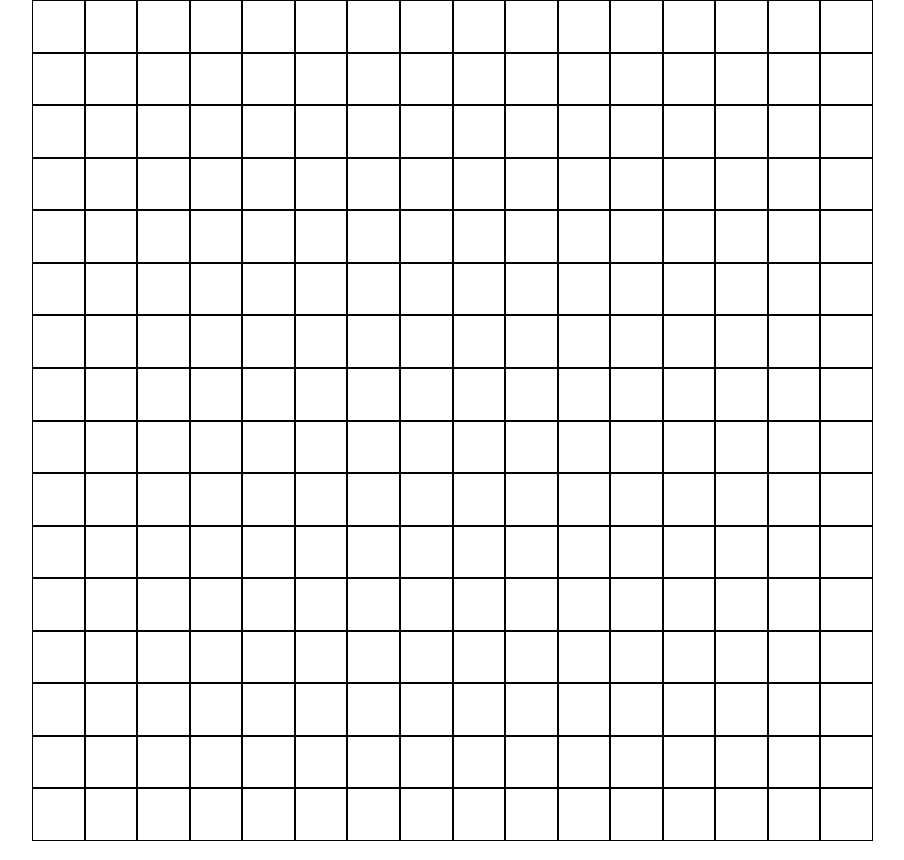
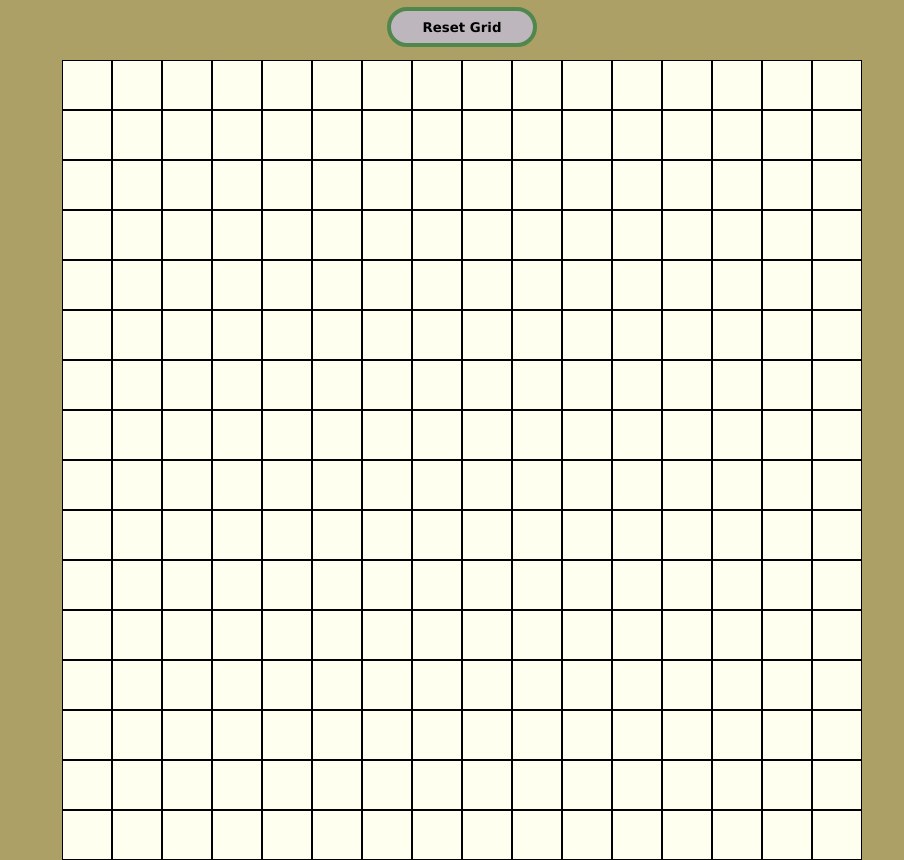
Before and after one commit to JonahKF/odin-etchasketch, a plain HTML site: page index.html in a window 1280 px wide. Shown: the whole page, without its empty margins (178-1082 px from the left). Drawn offline with Linux system fonts and the light colour scheme.

Commit message:
ADDED: Grid Resize Button & Colors
Added button w/ event listener that takes prompt.
TODO: Ensure input is integer, cap at 100.

Added CSS styling to website, based on old
Game & Watch box colors & layout.

```diff
--- a/index.html
+++ b/index.html
@@ -8,6 +8,9 @@
     <script src="script.js" defer></script>
 </head>
 <body>
+    <div>
+        <button id="btn">Reset Grid</button>
+    </div>
     <div id="container"></div>
 </body>
 </html>
--- a/script.js
+++ b/script.js
@@ -1,12 +1,13 @@
 //Initialize Grid
-function setGrid() {
+function setGrid(size) {
   const container = document.querySelector("#container");
-  for (let i = 0; i < 256; i++) {
+  for (let i = 0; i < (size * size); i++) {
     const div = document.createElement("div");
     div.setAttribute("id", "child");
+    div.setAttribute("style", "flex: 0 0 " + (100 / size) + "%;");
 
     div.addEventListener("mouseenter", () => {
-      div.setAttribute("style", "background-color: black;");
+        div.style.backgroundColor = "black";
     });
 
     container.appendChild(div);
@@ -14,4 +15,15 @@ function setGrid() {
 }
 
 //Start Etch-a-Sketch
-setGrid();
+setGrid(16);
+
+//When Reset Button is Pressed:
+const reset = document.querySelector("#btn");
+reset.addEventListener("click", () => {
+    let newSize = prompt();
+    const divs = document.querySelectorAll("#child");
+    divs.forEach(div => {
+        div.remove();
+      });
+    setGrid(newSize);
+  });
--- a/styles.css
+++ b/styles.css
@@ -6,16 +6,39 @@
 body {
     display: flex;
     justify-content: center;
+    align-items: center;
+    flex-direction: column;
+    background-color: #aca066;
 }
+
+#btn{
+    font-family: 'Lucida Sans', 'Lucida Sans Regular', 'Lucida Grande', 'Lucida Sans Unicode', Geneva, Verdana, sans-serif;
+    font-weight: 600;
+    margin: 7px;
+    margin-bottom: 13px;
+    width: 150px;
+    height: 40px;
+    background-color: #bdb6bd;
+    color: black;
+    border: 4px solid #50874d;
+    border-radius: 20px;
+    transition-duration: 0.4s;
+}
+
+#btn:hover {
+    background-color: #50874d;
+  }
 
 #container{
     display: flex;
     flex-wrap: wrap;
-    width: 860px;
+    width: 800px;
 }
 
 #child{
-    flex: 0 0 5.88%;
+    flex: 0 0 6.25%;
     aspect-ratio: 1/1;
     border: 1px solid black;
+    background-color: ivory;
+    box-sizing: border-box;
 }
```
